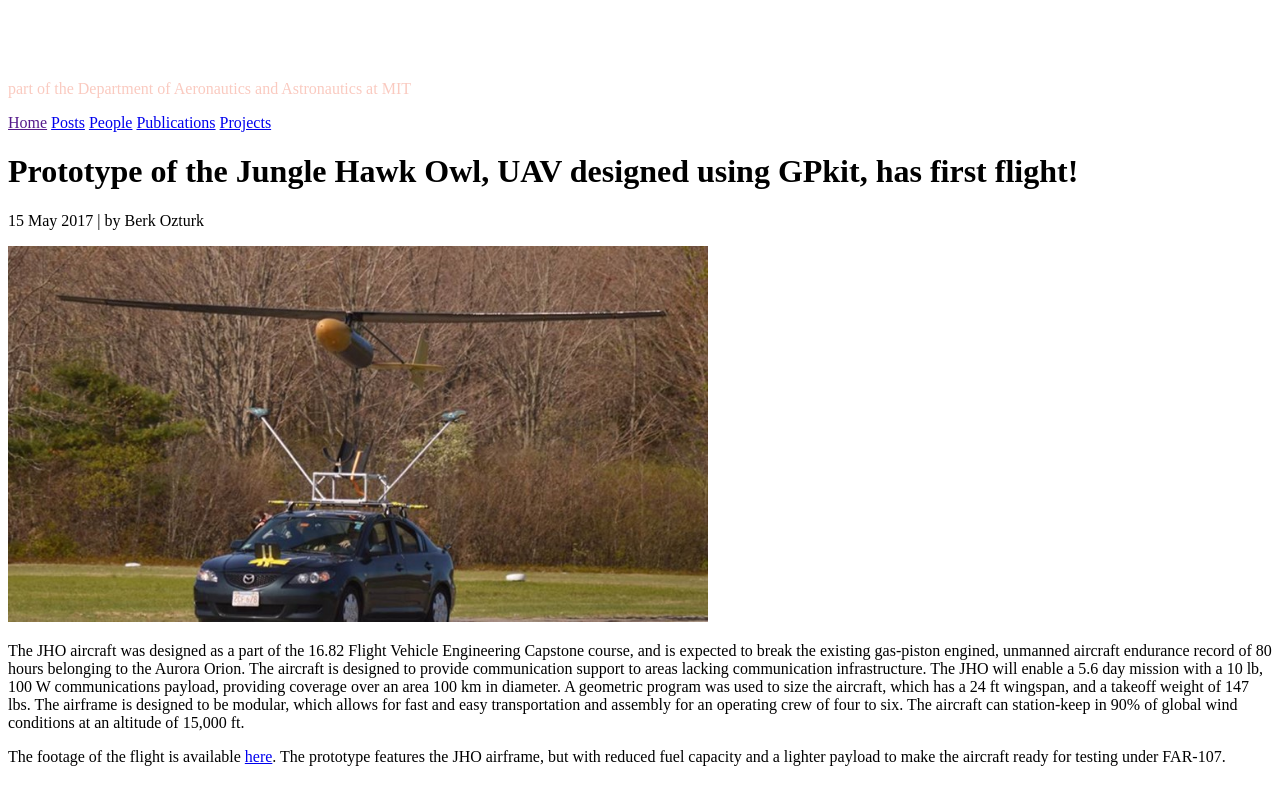
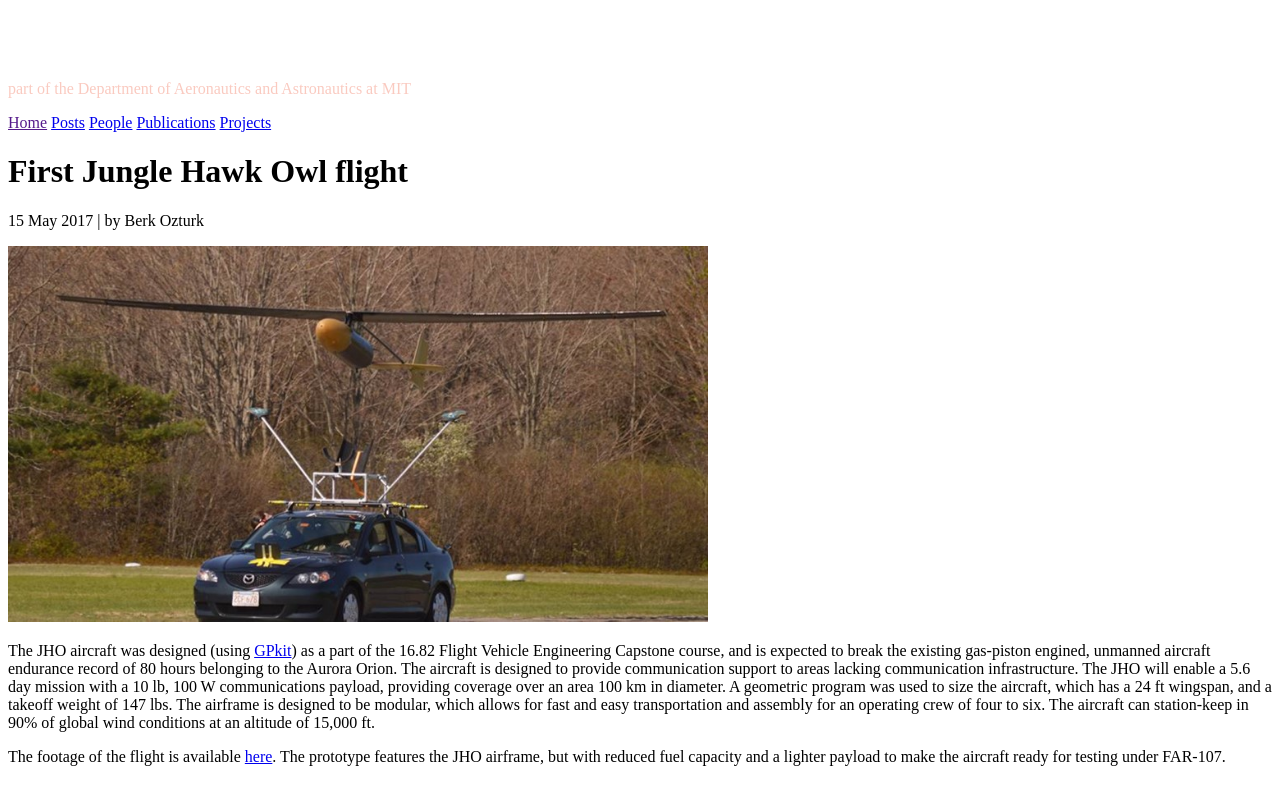
Before and after one commit to convexengineering/convexengineering.github.io, a Jekyll site: the page built from _posts/JHO/2017-05-15-JHO-first-flight.md, in a window 1280 px wide. Shown: the top 805 px of the page. Built offline with Jekyll 4.4.1, drawn with Linux system fonts in a browser that asks for light colours.

Commit message:
small title changes

```diff
--- a/_posts/JHO/2017-05-15-JHO-first-flight.md
+++ b/_posts/JHO/2017-05-15-JHO-first-flight.md
@@ -1,11 +1,11 @@
 ---
 layout: post
-title: Prototype of the Jungle Hawk Owl, UAV designed using GPkit, has first flight!
+title: First Jungle Hawk Owl flight
 author: bozturk
 ---
 
 <img src="../../public/images/jho_takeoff.jpg" alt="jho_takeoff" style="width: 700px;"/>
 
-The JHO aircraft was designed as a part of the 16.82 Flight Vehicle Engineering Capstone course, and is expected to break the existing gas-piston engined, unmanned aircraft endurance record of 80 hours belonging to the Aurora Orion. The aircraft is designed to provide communication support to areas lacking communication infrastructure. The JHO will enable a 5.6 day mission with a 10 lb, 100 W communications payload, providing coverage over an area 100 km in diameter. A geometric program was used to size the aircraft, which has a 24 ft wingspan, and a takeoff weight of 147 lbs. The airframe is designed to be modular, which allows for fast and easy transportation and assembly for an operating crew of four to six. The aircraft can station-keep in 90% of global wind conditions at an altitude of 15,000 ft.
+The JHO aircraft was designed (using [GPkit](https://gpkit.rtfd.org)) as a part of the 16.82 Flight Vehicle Engineering Capstone course, and is expected to break the existing gas-piston engined, unmanned aircraft endurance record of 80 hours belonging to the Aurora Orion. The aircraft is designed to provide communication support to areas lacking communication infrastructure. The JHO will enable a 5.6 day mission with a 10 lb, 100 W communications payload, providing coverage over an area 100 km in diameter. A geometric program was used to size the aircraft, which has a 24 ft wingspan, and a takeoff weight of 147 lbs. The airframe is designed to be modular, which allows for fast and easy transportation and assembly for an operating crew of four to six. The aircraft can station-keep in 90% of global wind conditions at an altitude of 15,000 ft.
 
 The footage of the flight is available [here](https://www.youtube.com/watch?v=bySwWGixgmA&feature=share). The prototype features the JHO airframe, but with reduced fuel capacity and a lighter payload to make the aircraft ready for testing under FAR-107.
```
Also changed, not shown: _posts/D8/2017-05-20-SP-commercial-aircraft-tasopt-v1.md (+2 -2 lines).
